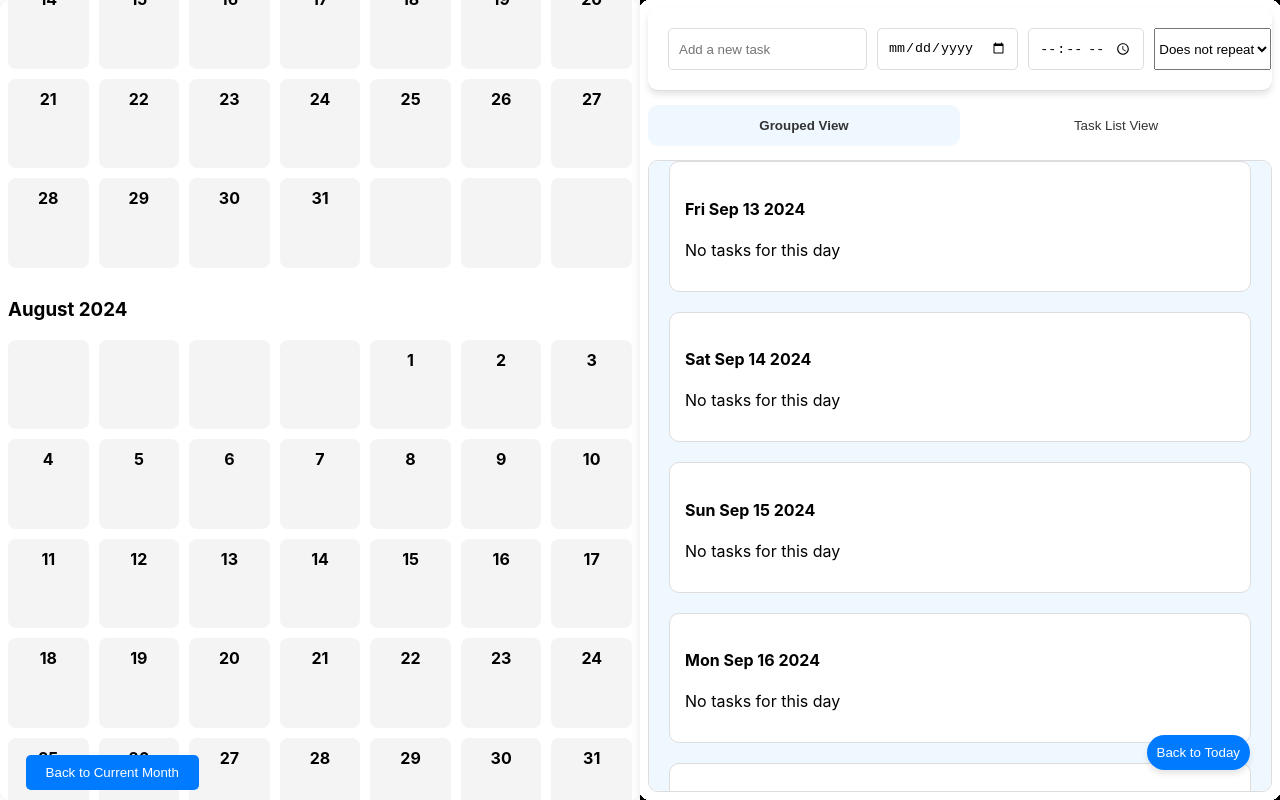
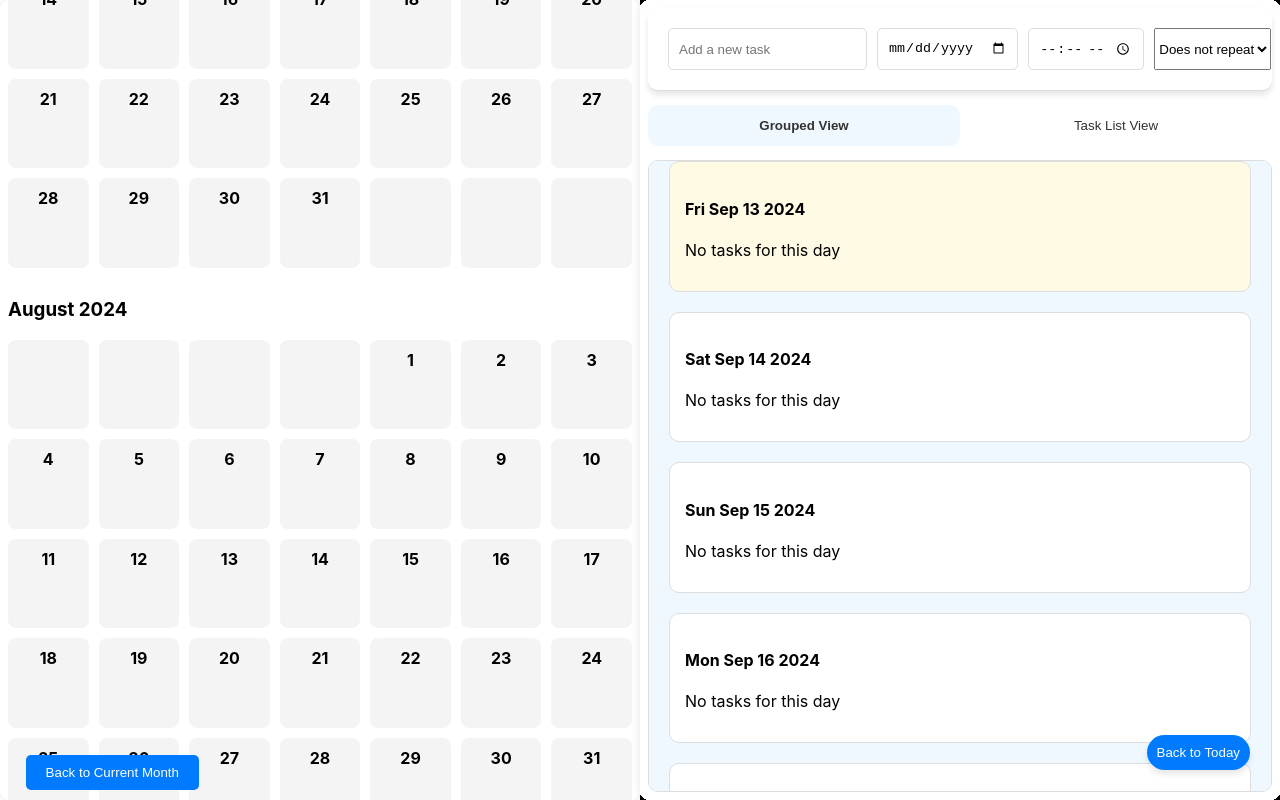
Before and after one commit to TuckTuckC/Calendar-Plus, a React (Create React App) app: page / in a window 1280 px wide. Built offline with nearby package versions, Linux system fonts and the light colour scheme; the HTML template or start-up script is replaced by a standard one.

Commit message:
fixes a couple of bugs

```diff
--- a/src/Components/Calendar/Calendar.css
+++ b/src/Components/Calendar/Calendar.css
@@ -91,6 +91,10 @@
     background-color: #0056b3;
 }
 
+.todayCal {
+    background-color: #fffae3;
+}
+
 @media screen and (max-width: 768px) {
     .calendar-day {
         background-color: #f4f4f4;
--- a/src/Components/Calendar/Day.jsx
+++ b/src/Components/Calendar/Day.jsx
@@ -5,7 +5,9 @@ import TodoItem from '../TodoItem/TodoItem';
 const Day = ({ currentDay, tasksForDay, setModalItem, setModalVisibility, onTaskDrop }) => {
 
   return (
-    <div className="calendar-day">
+    <div className={currentDay.getFullYear() === new Date().getFullYear() &&
+      currentDay.getMonth() === new Date().getMonth() &&
+      currentDay.getDate() === new Date().getDate() ? 'todayCal calendar-day' : 'calendar-day'}>
       <div className="day-number">{currentDay.getDate()}</div>
       <div className="tasks-container">
         {tasksForDay.length > 0 ? (
--- a/src/Components/TodoList/TodoList.css
+++ b/src/Components/TodoList/TodoList.css
@@ -148,6 +148,10 @@
     background-color: #e6fff2; /* Color for Task List View */
 }
 
+.today {
+    background-color: #fffae3;
+}
+
 .buttons {
     display: flex;
     position: absolute;
--- a/src/Components/TodoList/TodoList.jsx
+++ b/src/Components/TodoList/TodoList.jsx
@@ -93,7 +93,11 @@ const TodoList = ({ todoList, setTodoList, setModalItem, isMobileView, setModalV
       const dateKey = currentDay.toISOString().split('T')[0];
       const sortedTasks = groupedTasks[dateKey] || [];
 
-      const isToday = currentDay.toDateString() === today.toDateString(); // Check if it's today
+      const isToday =
+        currentDay.getFullYear() === today.getFullYear() &&
+        currentDay.getMonth() === today.getMonth() &&
+        currentDay.getDate() === today.getDate();
+
 
       days.push(
         <div className={`todo-category ${isToday ? 'today' : ''}`} ref={isToday ? scrollRef : null} key={`tododay-${dateKey}`}>
@@ -151,12 +155,32 @@ const TodoList = ({ todoList, setTodoList, setModalItem, isMobileView, setModalV
   };
 
   useEffect(() => {
-    if (scrollRef.current) {
-      console.log(scrollRef.current);
-
+    const checkTodayElement = () => {
+      const todayElement = document.querySelector('.today');
+      if (todayElement) {
+        scrollRef.current = todayElement;
         scrollRef.current.scrollIntoView({ behavior: 'instant', block: 'start' })
       }
-  }, []);
+    };
+
+    // Run the check when the component first loads
+    checkTodayElement();
+
+    // Also check after loading new days in the list
+    const observer = new MutationObserver(checkTodayElement);
+    if (scrollContainerRef.current) {
+      observer.observe(scrollContainerRef.current, {
+        childList: true,
+        subtree: true,
+      });
+    }
+
+    return () => {
+      if (scrollContainerRef.current) {
+        observer.disconnect();
+      }
+    };
+  }, [loading, daysOffset]);
 
 
   return (
```
Lines whose indentation alone changed are shown as unchanged.
